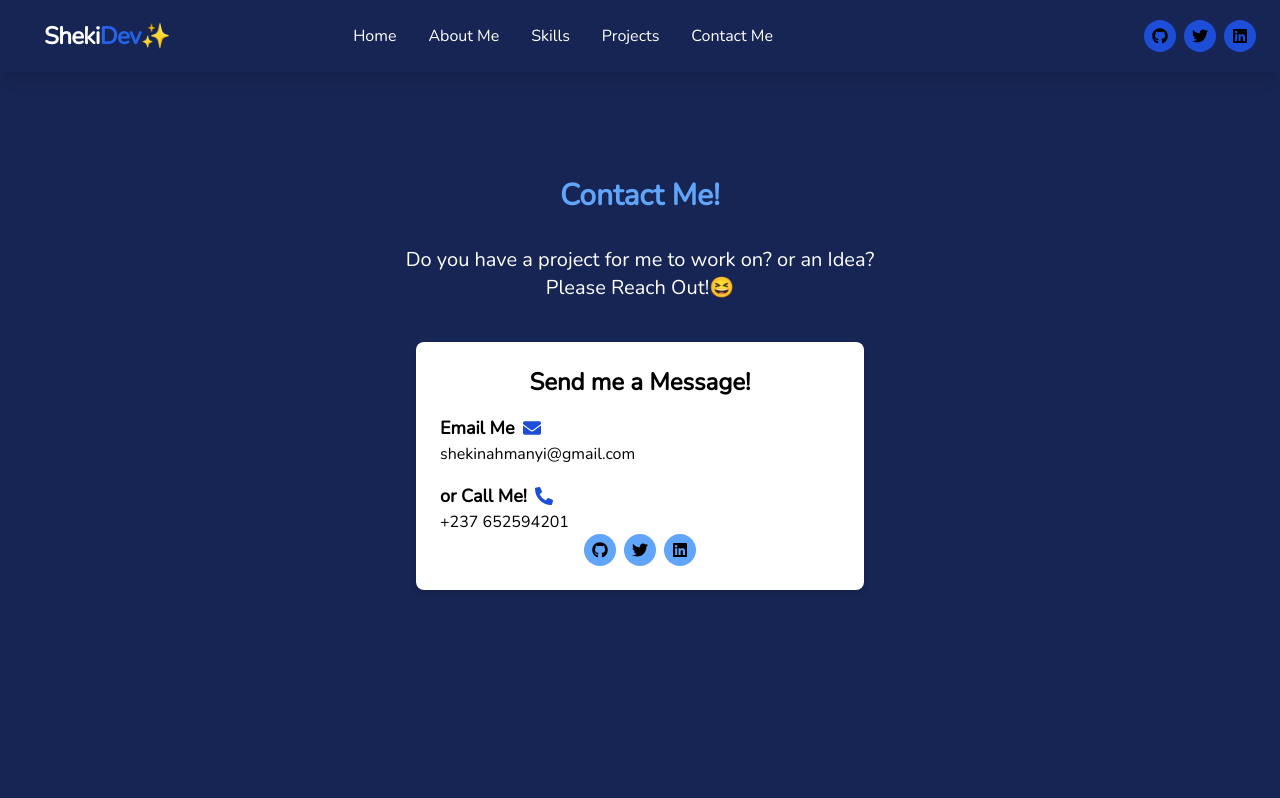
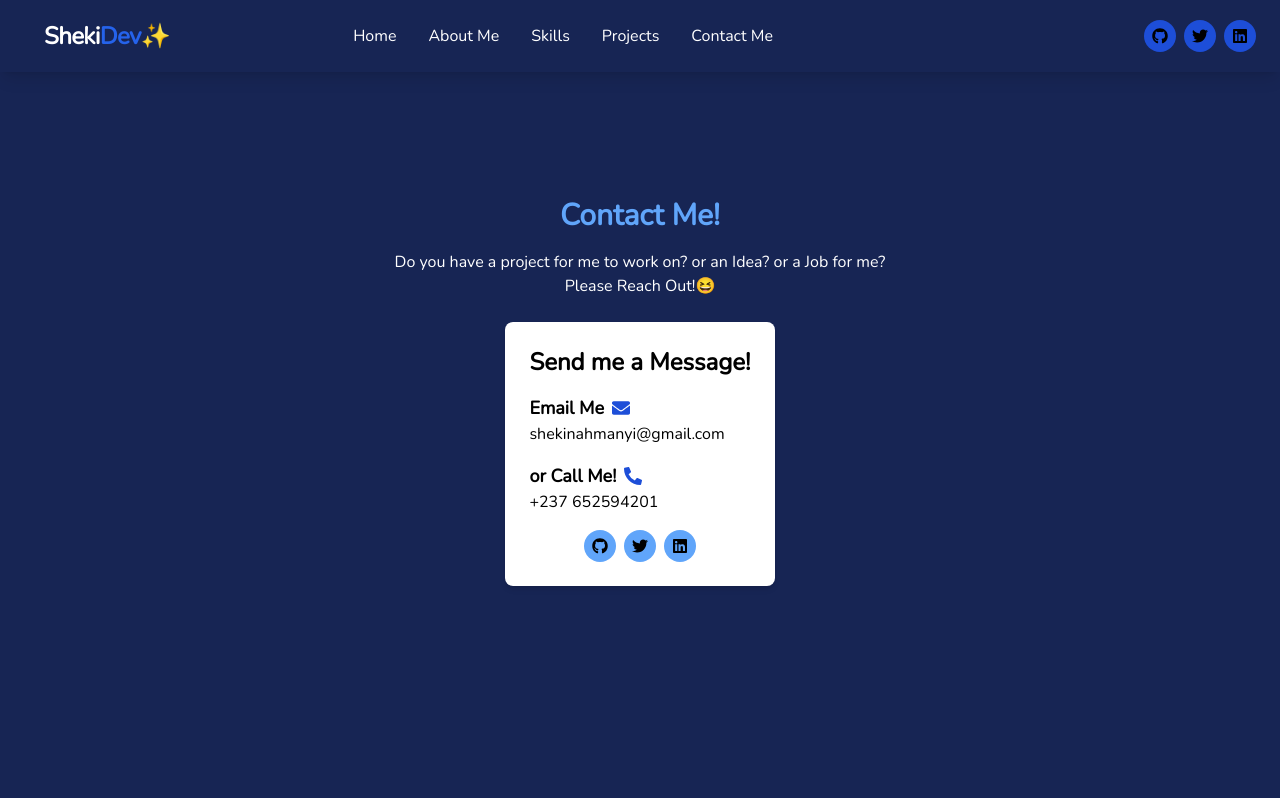
Before and after one commit to shekinahmanyi/portfolio-website2, a React (Create React App) app in the folder portfolio-site/: page /contact in a window 1280 px wide. Shown: the top 798 px of the page. Built offline with nearby package versions, Linux system fonts and the light colour scheme.

Commit message:
changed color and reduced the card margin

```diff
--- a/portfolio-site/src/components/Navbar.jsx
+++ b/portfolio-site/src/components/Navbar.jsx
@@ -35,7 +35,7 @@ function Navbar() {
             to="/"
             className={`text-white px-2 py-2 text-base font-medium ${
               location.pathname === "/"
-                ? "text-blue-300"
+                ? "text-green-500"
                 : "hover:text-blue-400"
             }`}
             onClick={handleLinkClick}
@@ -46,7 +46,7 @@ function Navbar() {
             to="/about"
             className={`text-white px-2 py-2 text-base font-medium ${
               location.pathname === "/about"
-                ? "text-blue-300"
+                ? "text-green-500"
                 : "hover:text-blue-400"
             }`}
             onClick={handleLinkClick}
@@ -57,7 +57,7 @@ function Navbar() {
             to="/skills"
             className={`text-white px-2 py-2  text-base font-medium ${
               location.pathname === "/skills"
-                ? "text-blue-300"
+                ? "text-green-500"
                 : "hover:text-blue-400"
             }`}
             onClick={handleLinkClick}
@@ -68,7 +68,7 @@ function Navbar() {
             to="/projects"
             className={`text-white px-2 py-2  text-base font-medium ${
               location.pathname === "/projects"
-                ? "text-blue-300"
+                ? "text-green-500"
                 : "hover:text-blue-400"
             }`}
             onClick={handleLinkClick}
@@ -79,7 +79,7 @@ function Navbar() {
             to="/contact"
             className={`text-white px-2 py-2 text-base font-medium ${
               location.pathname === "/contact"
-                ? "text-blue-300"
+                ? "text-green-500"
                 : "hover:text-blue-400"
             }`}
             onClick={handleLinkClick}
@@ -132,7 +132,7 @@ function Navbar() {
               to="/"
               className={`text-white text-base font-medium ${
                 location.pathname === "/"
-                  ? "text-blue-300"
+                  ? "text-green-500"
                   : "hover:text-blue-400"
               }`}
               onClick={handleLinkClick}
@@ -143,7 +143,7 @@ function Navbar() {
               to="/about"
               className={`text-white text-base font-medium ${
                 location.pathname === "/about"
-                  ? "text-blue-300"
+                  ? "text-green-500"
                   : "hover:text-blue-400"
               }`}
               onClick={handleLinkClick}
@@ -154,7 +154,7 @@ function Navbar() {
               to="/skills"
               className={`text-white  text-base font-medium ${
                 location.pathname === "/skills"
-                  ? "text-blue-300"
+                  ? "text-green-500"
                   : "hover:text-blue-400"
               }`}
               onClick={handleLinkClick}
@@ -165,7 +165,7 @@ function Navbar() {
               to="/projects"
               className={`text-white  text-base font-medium ${
                 location.pathname === "/projects"
-                  ? "text-blue-300"
+                  ? "text-green-500"
                   : "hover:text-blue-400"
               }`}
               onClick={handleLinkClick}
@@ -176,7 +176,7 @@ function Navbar() {
               to="/contact"
               className={`text-white text-base font-medium ${
                 location.pathname === "/contact"
-                  ? "text-blue-300"
+                  ? "text-green-500"
                   : "hover:text-blue-400"
               }`}
               onClick={handleLinkClick}
--- a/portfolio-site/src/pages/Contact.jsx
+++ b/portfolio-site/src/pages/Contact.jsx
@@ -10,16 +10,16 @@ import {
 function Contact() {
   return (
     <div className="bg-blue-950 min-h-screen flex items-center justify-center">
-      <div className="container mx-auto font-nunito">
-        <h1 className="text-3xl text-blue-400 text-center font-bold mb-2">
+      <div className="container flex flex-col items-center font-nunito">
+        <h1 className="text-3xl text-blue-400 text-center font-bold">
           Contact Me!
         </h1>
-        <p className="text-white text-center text-xl p-6">
-          Do you have a project for me to work on? or an Idea? <br /> Please Reach Out!😆
+        <p className="text-white text-center text-base p-4">
+          Do you have a project for me to work on? or an Idea? or a Job for me? <br /> Please Reach Out!😆
         </p>
-        <div className="max-w-md mx-auto bg-white p-6 rounded-lg shadow-md mt-4 mb-8 ">
+        <div className="max-w-md bg-white p-6 rounded-lg shadow-md mt-2 mb-4">
           <p className="font-bold text-center text-2xl mb-4">Send me a Message!</p>
-          <h2 className="text-lg font-bold  flex items-center">
+          <h2 className="text-lg font-bold flex items-center">
             <span className="mr-2">Email Me</span>
             <FaEnvelope className="text-blue-700" />
           </h2>
@@ -30,7 +30,7 @@ function Contact() {
             <FaPhoneAlt className="text-blue-700 mr-2" />
           </h2>
           <p>+237 652594201</p>
-          <div className="flex justify-center items-center space-x-2">
+          <div className="flex justify-center items-center space-x-2 mt-4">
             <a
               href="https://github.com/shekinahmanyi"
               target="_blank"
```
